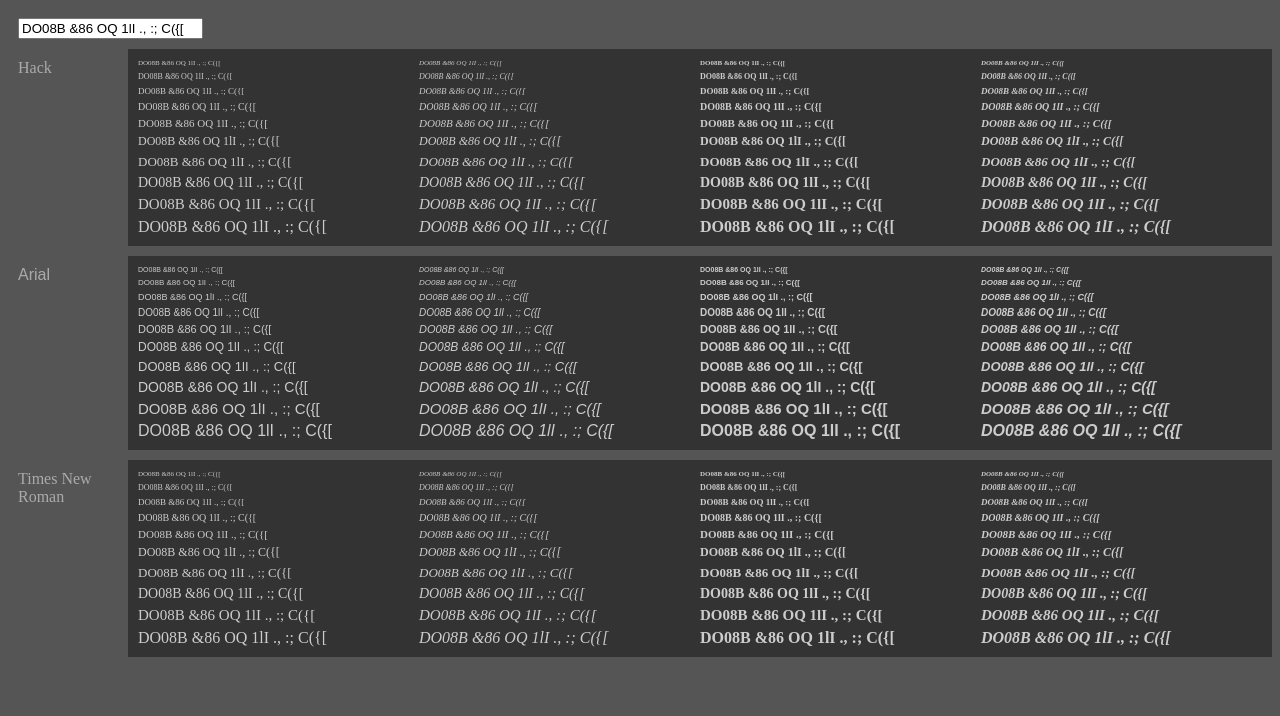
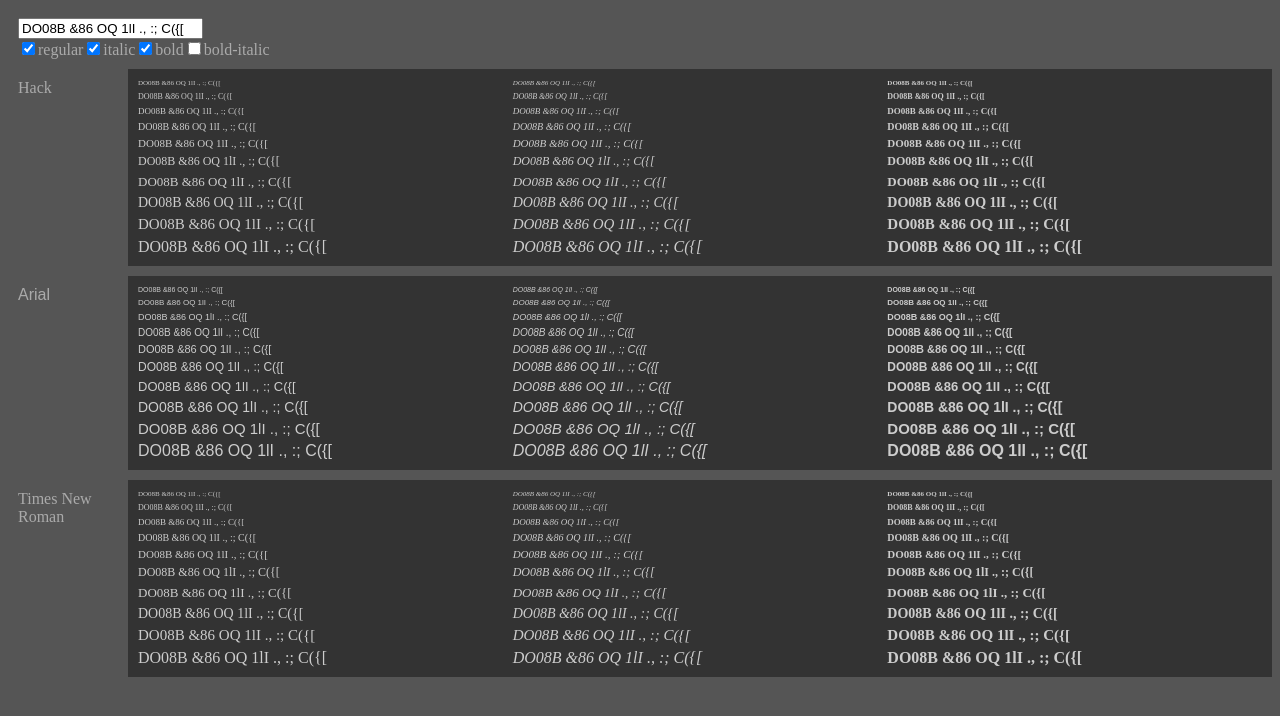
Before and after one commit to source-foundry/compare-typefaces, a plain HTML site: page index.html in a window 1280 px wide. Drawn offline with Linux system fonts and the light colour scheme.

Commit message:
Add variant and toggles for variants

```diff
--- a/js/App.js
+++ b/js/App.js
@@ -9,7 +9,7 @@
     this.initInterface()
     this.initFonts()
     this.updateFonts()
-    console.log(this)
+    this.interface.updateVariants()
   }
 
   initInterface() {
@@ -18,11 +18,12 @@
 
   initFonts() {
     this.fonts = []
-    this.fontContainer = document.createElement('div')
-    this.fontContainer.classList.add('semi-dark')
-    document.body.appendChild(this.fontContainer)
+    this.fontsContainer = document.createElement('div')
+    this.fontsContainer.classList.add('fonts')
+    this.fontsContainer.classList.add('semi-dark')
+    document.body.appendChild(this.fontsContainer)
     for (const fontName of this.fontList) {
-      const font = new Font(fontName, this.fontContainer)
+      const font = new Font(fontName, this.fontsContainer)
       this.fonts.push(font)
     }
   }
--- a/js/Font.js
+++ b/js/Font.js
@@ -20,10 +20,10 @@
   createSamples() {
     const sizes = [7, 8, 9, 10, 11, 12, 13, 14, 15, 16]
     const variants = [
-      ['default', 'none'],
-      ['default', 'italic'],
-      ['bold', 'none'],
-      ['bold', 'italic']
+      ['regular', 'default', 'none'],
+      ['italic', 'default', 'italic'],
+      ['bold', 'bold', 'none'],
+      ['bold-italic', 'bold', 'italic']
     ]
     this.samples = []
     this.sampleContainer = document.createElement('div')
@@ -34,8 +34,9 @@
       const container = document.createElement('div')
       container.classList.add('variant')
       this.sampleContainer.appendChild(container)
-      container.style.fontWeight = variant[0]
-      container.style.fontStyle = variant[1]
+      container.classList.add(variant[0])
+      container.style.fontWeight = variant[1]
+      container.style.fontStyle = variant[2]
 
       for (const size of sizes) {
         const sample = document.createElement('div')
--- a/js/Interface.js
+++ b/js/Interface.js
@@ -11,6 +11,39 @@
     this.textInput.value = 'DO08B &86 OQ 1lI ., :; C({['
     this.element.appendChild(this.textInput)
     this.textInput.addEventListener('input', () => this.app.updateFonts())
+
+    this.variantsContainer = document.createElement('div')
+    this.element.appendChild(this.variantsContainer)
+    this.variants = {}
+
+    const variants = ['regular', 'italic', 'bold', 'bold-italic']
+    for (const variant of variants) {
+      const label = document.createElement('label')
+      const checkbox = document.createElement('input')
+      checkbox.setAttribute('type', 'checkbox')
+      if (variant !== 'bold-italic') {
+        checkbox.checked = true
+      }
+      label.appendChild(checkbox)
+      const text = document.createTextNode(variant)
+      label.appendChild(text)
+      this.variantsContainer.appendChild(label)
+      checkbox.addEventListener('change', () => {
+        this.updateVariants()
+      })
+      this.variants[variant] = checkbox
+    }
+  }
+
+  updateVariants() {
+    for (const variant in this.variants) {
+      const checkbox = this.variants[variant]
+      if (checkbox.checked) {
+        this.app.fontsContainer.classList.add(variant)
+      } else {
+        this.app.fontsContainer.classList.remove(variant)
+      }
+    }
   }
 
   getText() {
--- a/styles.css
+++ b/styles.css
@@ -40,8 +40,16 @@
   }
 
 .variant {
-  flex: 0 0 25%;
+  flex: 1 0;
+  display: none;
 }
+
+  .regular .variant.regular,
+  .italic .variant.italic,
+  .bold .variant.bold,
+  .bold-italic .variant.bold-italic {
+    display: block;
+  }
 
 .sample:not(:last-child) {
   margin-bottom: 5px;
```
